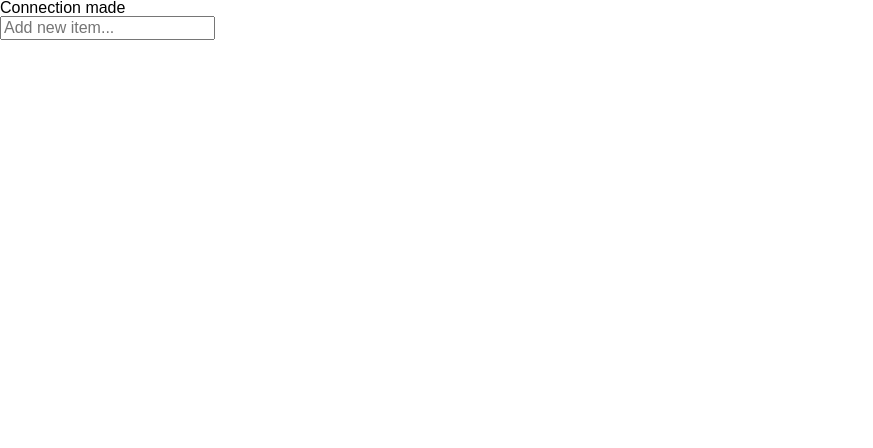
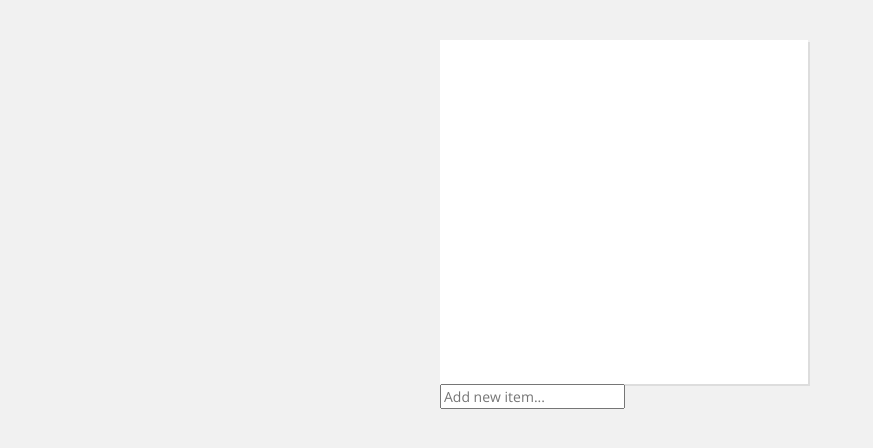
Before and after one commit to AngelaBanuelos/todo2, a PHP site: page / in a window 1280 px wide. Shown: the top 448 px of the page, without its empty margins (0-873 px from the left). Run offline with PHP 8.4, Linux system fonts and the light colour scheme.

Commit message:
Coded video 8

```diff
--- a/css/main.css
+++ b/css/main.css
@@ -1,2 +1,24 @@
 @import "css/reset.css";
 @import "css/normalize.css";
+
+@import url(http://fonts.googleapis.com/css?family=Open+Sans:400,700);
+
+body{
+	font: normal 14px 'Open Sans', Arial, sans-serif;
+	color: #999;
+	background: #f1f1f1;
+}
+
+.wrap{
+	width: 400px;
+	margin: 0 auto;
+}
+
+.task-list{
+	width: 80%;
+	min-height: 300px;
+	background: #fff;
+	box-shadow: 2px 2px 0px #ddd;
+	margin-top: 40px;
+	padding: 22px 6%;
+}
--- a/includes/connect.php
+++ b/includes/connect.php
@@ -5,7 +5,7 @@ if ($mysqli->connect_error) {
 		. $mysqli->connect_error);
 }
 else{
-	echo "Connection made";
+	//echo "Connection made";
 }
 $mysqli->close();
 ?>
```
